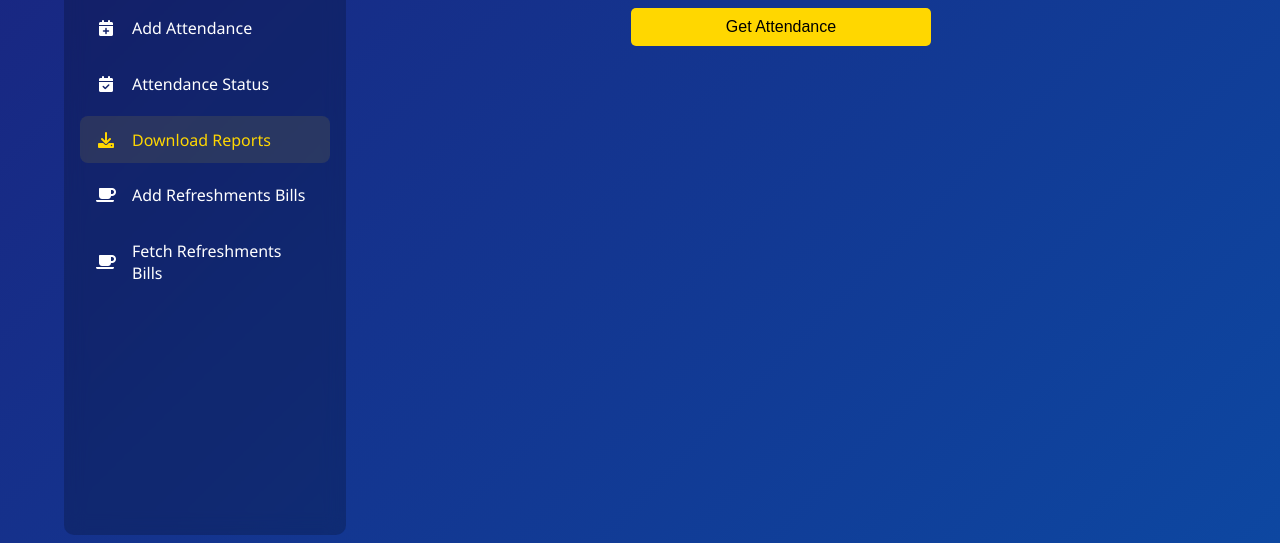
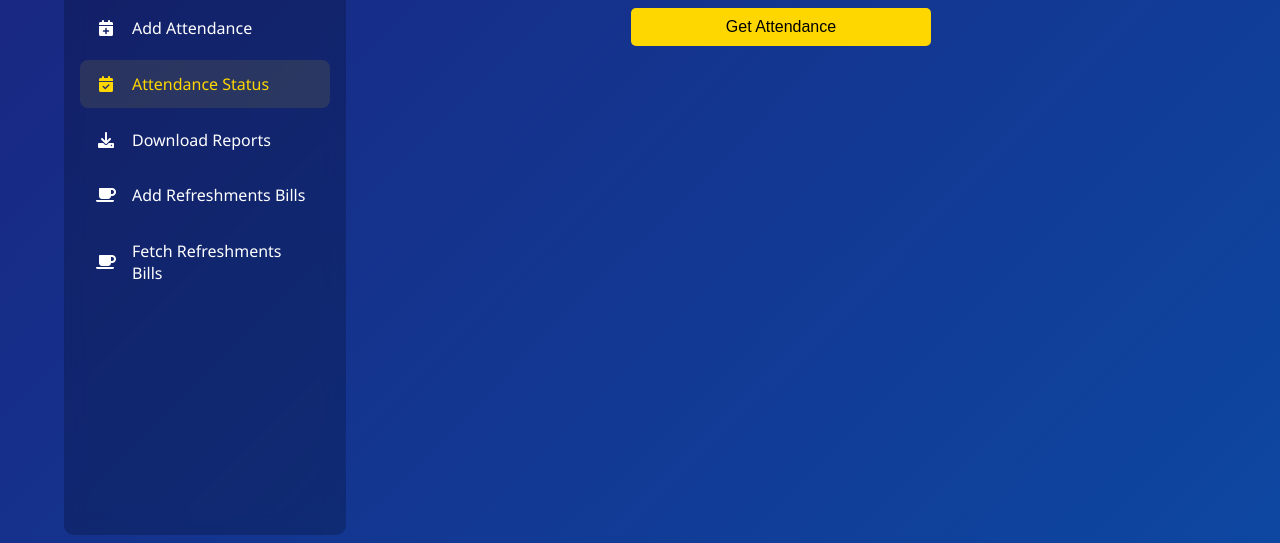
Before and after one commit to Majenayu/NCC, a website: page attendance-status2.html in a window 1280 px wide. Shown: the part 257-800 px from the top of the page. Drawn offline with Linux system fonts and the light colour scheme.

Commit message:
Update attendance-status2.html

```diff
--- a/attendance-status2.html
+++ b/attendance-status2.html
@@ -295,8 +295,8 @@
             <ul class="nav-menu">
                 <li class="nav-item"><a href="home2.html" class="nav-link"><i class="fa-solid fa-house"></i> Dashboard</a></li>
                 <li class="nav-item"><a href="add-attendance2.html" class="nav-link "><i class="fa-solid fa-calendar-plus"></i> Add Attendance</a></li>
-                <li class="nav-item"><a href="attendance-status2.html" class="nav-link"><i class="fa-solid fa-calendar-check"></i> Attendance Status</a></li>
-                <li class="nav-item"><a href="download-attendance2.html" class="nav-link active"><i class="fa-solid fa-download"></i> Download Reports</a></li>
+                <li class="nav-item"><a href="attendance-status2.html" class="nav-link active"><i class="fa-solid fa-calendar-check"></i> Attendance Status</a></li>
+                <li class="nav-item"><a href="download-attendance2.html" class="nav-link "><i class="fa-solid fa-download"></i> Download Reports</a></li>
                 <li class="nav-item"><a href="refreshment2.html" class="nav-link"><i class="fa-solid fa-coffee"></i> Add Refreshments Bills</a></li>
                 <li class="nav-item"><a href="refresh2.html" class="nav-link"><i class="fa-solid fa-coffee"></i> Fetch Refreshments Bills</a></li>
             </ul>
```
